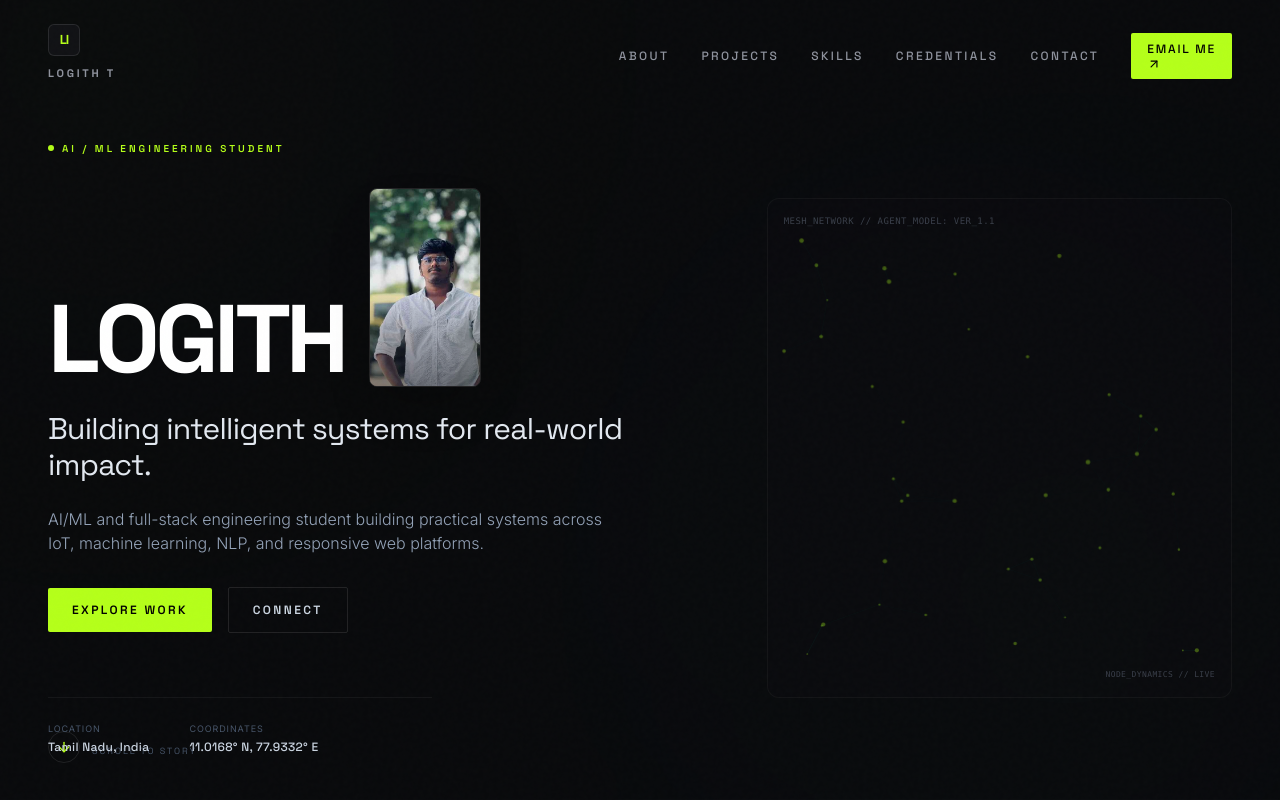
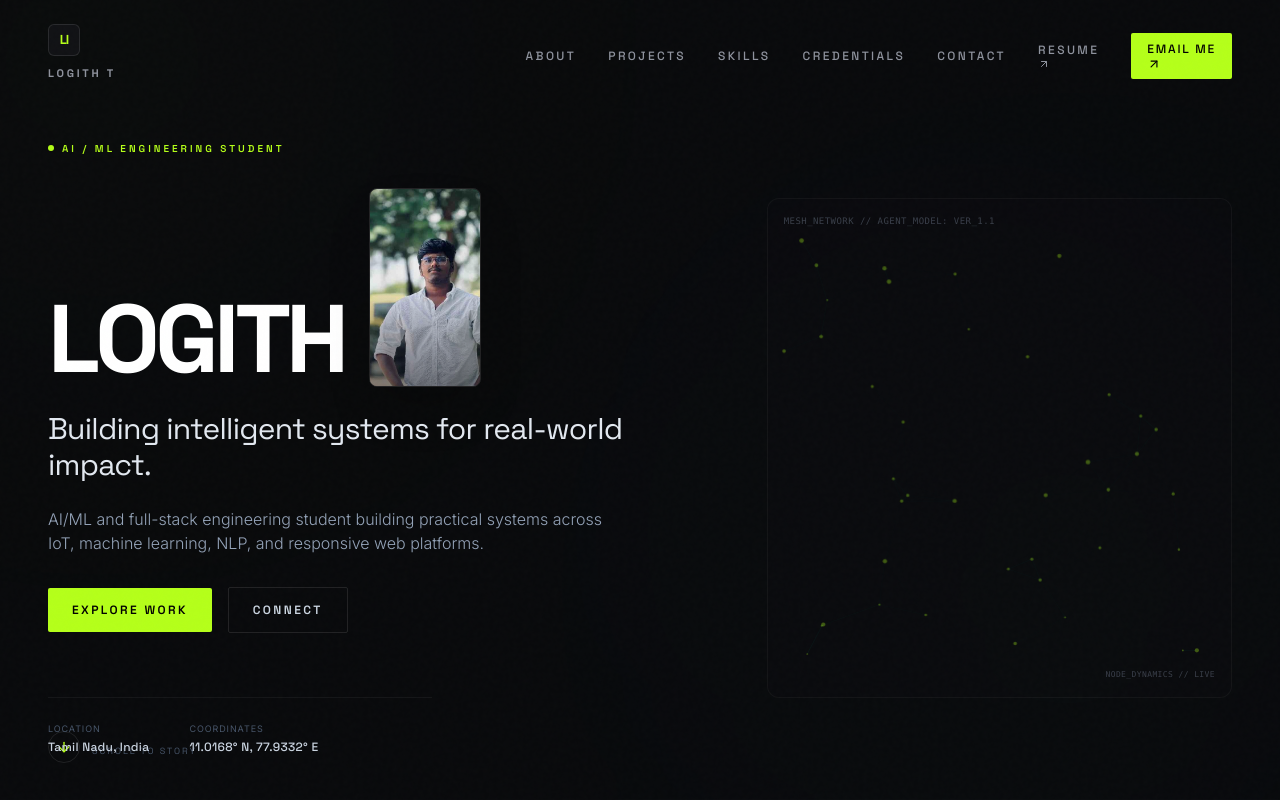
Before and after one commit to logith2112/logith-portfolio, a React (Vite) app: page / in a window 1280 px wide. Shown: the top 800 px of the page. Built offline with nearby package versions, Linux system fonts and the light colour scheme.

Commit message:
feat: add Resume PDF download card next to GitHub and navbar link

```diff
--- a/src/components/Navigation.jsx
+++ b/src/components/Navigation.jsx
@@ -56,6 +56,14 @@ export default function Navigation() {
               </a>
             ))}
             <a
+              href={`${import.meta.env.BASE_URL}Logith_T_Resume.pdf`}
+              target="_blank"
+              rel="noopener noreferrer"
+              className="text-[10px] sm:text-xs font-display tracking-[0.2em] font-medium text-[#8f939e] hover:text-cyber-lime transition-colors duration-[350ms] uppercase magnetic-btn flex items-center gap-1"
+            >
+              RESUME <ArrowUpRight className="w-3 h-3" />
+            </a>
+            <a
               href="mailto:logithithiru@gmail.com"
               className="text-[10px] sm:text-xs font-display tracking-[0.15em] font-medium text-black bg-cyber-lime hover:bg-cyber-lime/90 px-4 py-2 rounded-sm transition-colors duration-300 uppercase flex items-center gap-1.5 magnetic-btn"
             >
@@ -100,11 +108,25 @@ export default function Navigation() {
             </a>
           ))}
           <a
+            href={`${import.meta.env.BASE_URL}Logith_T_Resume.pdf`}
+            target="_blank"
+            rel="noopener noreferrer"
+            onClick={() => setIsOpen(false)}
+            className="text-3xl font-display font-bold tracking-tight text-white hover:text-cyber-lime transition-colors duration-300 flex items-center gap-2"
+            style={{
+              transitionDelay: `${navLinks.length * 75}ms`,
+              transform: isOpen ? "translateY(0)" : "translateY(20px)",
+              opacity: isOpen ? 1 : 0,
+            }}
+          >
+            RESUME <ArrowUpRight className="w-5 h-5" />
+          </a>
+          <a
             href="mailto:logithithiru@gmail.com"
             onClick={() => setIsOpen(false)}
             className="mt-4 text-lg font-display tracking-wider font-semibold text-cyber-lime hover:underline flex items-center gap-1.5"
             style={{
-              transitionDelay: `${navLinks.length * 75}ms`,
+              transitionDelay: `${(navLinks.length + 1) * 75}ms`,
               transform: isOpen ? "translateY(0)" : "translateY(20px)",
               opacity: isOpen ? 1 : 0,
             }}
--- a/src/sections/Contact.jsx
+++ b/src/sections/Contact.jsx
@@ -1,4 +1,4 @@
-import { Linkedin, Github, Mail, Phone, ArrowUpRight } from "lucide-react";
+import { Linkedin, Github, Mail, Phone, FileText, ArrowUpRight } from "lucide-react";
 import SplitHeading from "../components/SplitHeading";
 
 export default function Contact() {
@@ -8,24 +8,35 @@ export default function Contact() {
       href: "https://www.linkedin.com/in/logith-t-635294378/",
       icon: <Linkedin className="w-5 h-5" />,
       color: "hover:text-cyber-cyan hover:border-cyber-cyan/20",
+      action: "Connect",
     },
     {
       name: "GitHub",
       href: "https://github.com/logith2112",
       icon: <Github className="w-5 h-5" />,
       color: "hover:text-cyber-lime hover:border-cyber-lime/20",
+      action: "Connect",
+    },
+    {
+      name: "Resume PDF",
+      href: `${import.meta.env.BASE_URL}Logith_T_Resume.pdf`,
+      icon: <FileText className="w-5 h-5" />,
+      color: "hover:text-cyber-lime hover:border-cyber-lime/20",
+      action: "View PDF",
     },
     {
       name: "Email",
       href: "mailto:logithithiru@gmail.com",
       icon: <Mail className="w-5 h-5" />,
       color: "hover:text-purple-400 hover:border-purple-400/20",
+      action: "Connect",
     },
     {
       name: "Phone",
       href: "tel:+919962295921",
       icon: <Phone className="w-5 h-5" />,
       color: "hover:text-cyber-lime hover:border-cyber-lime/20",
+      action: "Connect",
     },
   ];
 
@@ -58,14 +69,14 @@ export default function Contact() {
           </p>
 
           {/* 4. Contact Cards: Sequential entrance one after another */}
-          <div className="stagger-container grid grid-cols-2 lg:grid-cols-4 gap-4 w-full mt-6 max-w-2xl">
+          <div className="stagger-container grid grid-cols-2 sm:grid-cols-3 lg:grid-cols-5 gap-4 w-full mt-6 max-w-4xl">
             {contactLinks.map((link) => (
               <a
                 key={link.name}
                 href={link.href}
                 target="_blank"
                 rel="noopener noreferrer"
-                className={`stagger-item reveal-up noise-card flex flex-col items-center gap-3 py-7 rounded-lg border border-white/[0.05] transition-all duration-[350ms] ${link.color} group magnetic-btn`}
+                className={`stagger-item reveal-up noise-card flex flex-col items-center gap-3 py-7 rounded-lg border border-white/[0.05] transition-all duration-[350ms] ${link.color} group magnetic-btn last:col-span-2 sm:last:col-span-1`}
               >
                 <div className="w-10 h-10 rounded-full bg-[#0e0f12] border border-white/[0.06] flex items-center justify-center text-slate-400 group-hover:text-white transition-colors duration-[350ms]">
                   {link.icon}
@@ -74,7 +85,7 @@ export default function Contact() {
                   {link.name}
                 </span>
                 <span className="text-[9px] font-mono text-slate-600 group-hover:text-cyber-lime flex items-center gap-0.5 transition-colors duration-[350ms]">
-                  Connect <ArrowUpRight className="w-2.5 h-2.5" />
+                  {link.action || "Connect"} <ArrowUpRight className="w-2.5 h-2.5" />
                 </span>
               </a>
             ))}
```
Also changed, not shown: 2 other files (tests, documents, lock files or other folders).
